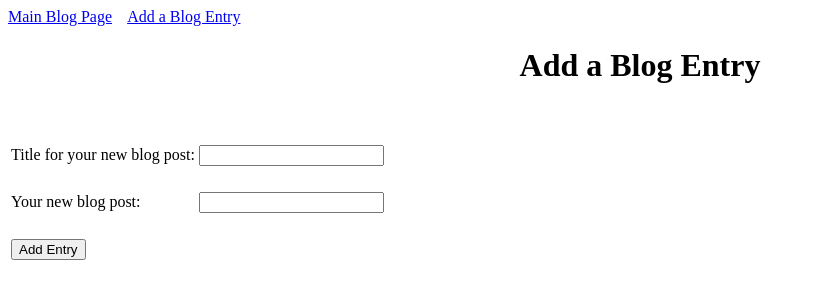
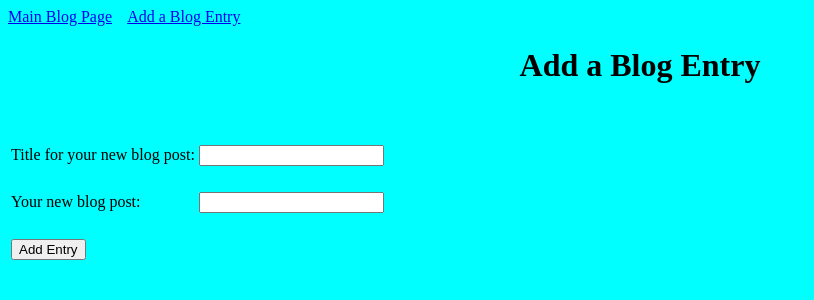
Before and after one commit to misterkautzner/blogz, a Flask app: page /newpost in a window 1280 px wide. Shown: the top 300 px of the page, without its empty margins (0-814 px from the left). Run offline with Flask 2, Linux system fonts and the light colour scheme.

Commit message:
Added stylesheet

```diff
--- /dev/null
+++ b/static/styles/stylesheet.css
@@ -0,0 +1,13 @@
+
+.error {
+    color:red;
+    font-size:3em;
+}
+
+h1 {
+    text-align: center;
+}
+
+body {
+    background-color:cyan !important;
+}
--- a/templates/base.html
+++ b/templates/base.html
@@ -2,14 +2,7 @@
 <html>
     <head>
         <title>{{title}}</title>
-        <style>
-            .error {
-                color:red;
-            }
-            h1 {
-                text-align: center;
-            }
-        </style>
+        <link rel= "stylesheet" type= "text/css" href= "{{ url_for('static',filename='styles/stylesheet.css') }}">
     </head>
     <body>
         <a href='/'>Main Blog Page</a> &ensp;
```
Also changed, not shown: main.py (line endings or trailing spaces).
